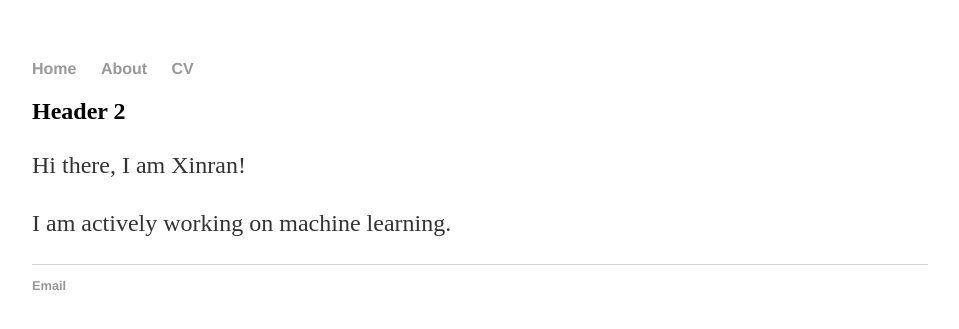
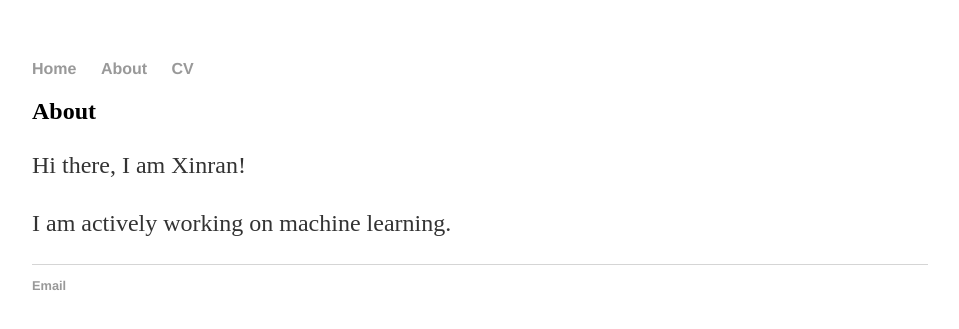
Before and after one commit to wang8740/wang8740.github.io, a Jekyll site: the page built from index.md, in a window 1280 px wide. Shown: the top 329 px of the page, without its empty margins (160-1119 px from the left). Built offline with Jekyll 4.4.1, drawn with Linux system fonts in a browser that asks for light colours; our own code applies the rules of GitHub Pages for plain Markdown files.

Commit message:
Update index.md

```diff
--- a/index.md
+++ b/index.md
@@ -1,5 +1,5 @@
 
-## Header 2
+## About
 
 Hi there, I am Xinran!
 
```
